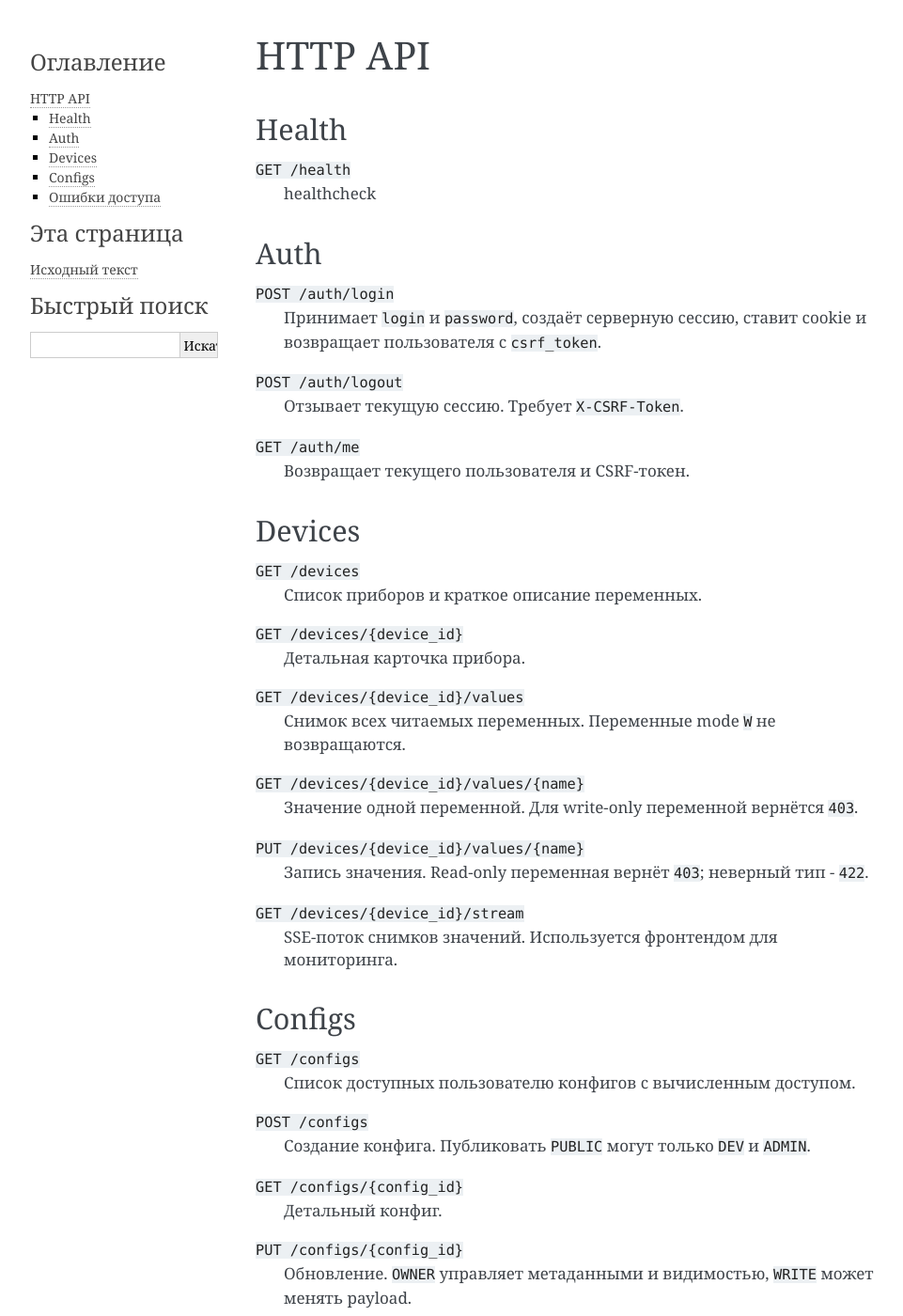
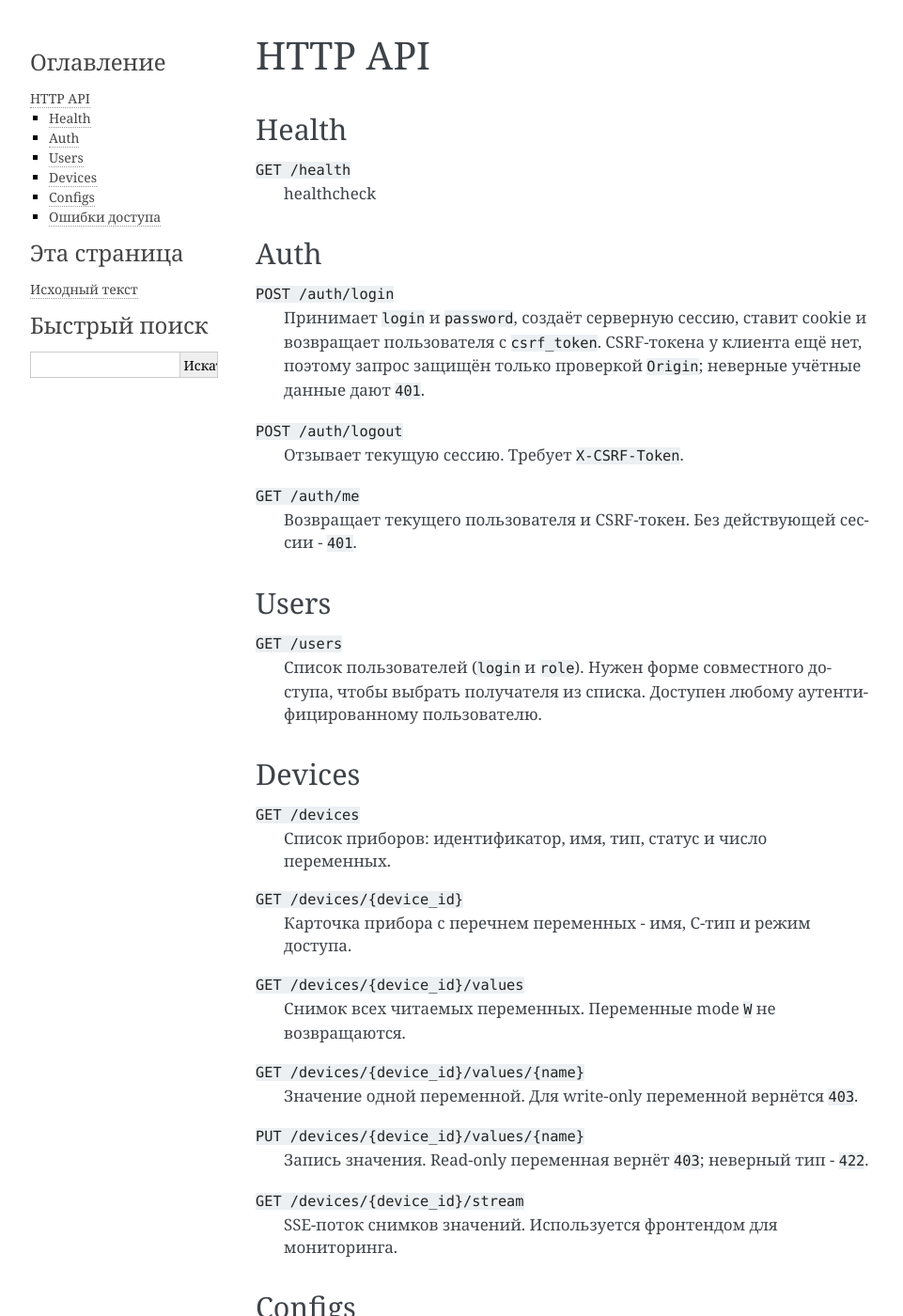
Before and after one commit to electrobalabas/tstlan-web, a Sphinx documentation site: the page built from docs/api.rst, in a window 1280 px wide and 1400 px high. Shown: the whole window at 94% size, without its empty margins (148-1109 px from the left). Built offline with Sphinx 7.4.7, drawn with Linux system fonts in a browser that asks for light colours; some of the changed text lies outside the part shown.

Commit message:
docs: дополнено описание http api

```diff
--- a/docs/api.rst
+++ b/docs/api.rst
@@ -12,22 +12,32 @@ Auth
 
 ``POST /auth/login``
    Принимает ``login`` и ``password``, создаёт серверную сессию, ставит cookie и
-   возвращает пользователя с ``csrf_token``.
+   возвращает пользователя с ``csrf_token``. CSRF-токена у клиента ещё нет,
+   поэтому запрос защищён только проверкой ``Origin``; неверные учётные данные
+   дают ``401``.
 
 ``POST /auth/logout``
    Отзывает текущую сессию. Требует ``X-CSRF-Token``.
 
 ``GET /auth/me``
-   Возвращает текущего пользователя и CSRF-токен.
+   Возвращает текущего пользователя и CSRF-токен. Без действующей сессии - ``401``.
+
+Users
+-----
+
+``GET /users``
+   Список пользователей (``login`` и ``role``). Нужен форме совместного доступа,
+   чтобы выбрать получателя из списка. Доступен любому аутентифицированному
+   пользователю.
 
 Devices
 -------
 
 ``GET /devices``
-   Список приборов и краткое описание переменных.
+   Список приборов: идентификатор, имя, тип, статус и число переменных.
 
 ``GET /devices/{device_id}``
-   Детальная карточка прибора.
+   Карточка прибора с перечнем переменных - имя, C-тип и режим доступа.
 
 ``GET /devices/{device_id}/values``
    Снимок всех читаемых переменных. Переменные mode ``W`` не возвращаются.
@@ -61,16 +71,19 @@ Configs
    Удаление, только владелец или admin через effective owner-доступ.
 
 ``POST /configs/{config_id}/shares``
-   Выдать или обновить доступ другому пользователю.
+   Выдать или обновить доступ другому пользователю. Доступно владельцу и
+   администратору.
 
 ``DELETE /configs/{config_id}/shares/{login}``
-   Отозвать share.
+   Отозвать share. Доступно владельцу и администратору.
 
 Ошибки доступа
 --------------
 
-Сервисные исключения мапятся в HTTP-коды:
+Сервисные исключения переводятся в HTTP-коды:
 
+* ``401`` - нет действующей сессии или неверные учётные данные.
 * ``404`` - прибор, переменная, конфиг или пользователь-грант не найдены.
-* ``403`` - нет прав, нельзя читать/write-only или писать/read-only.
+* ``403`` - нет прав, нельзя читать write-only или писать read-only переменную,
+  не пройдена проверка CSRF.
 * ``422`` - некорректное значение или попытка поделиться с владельцем.
```
